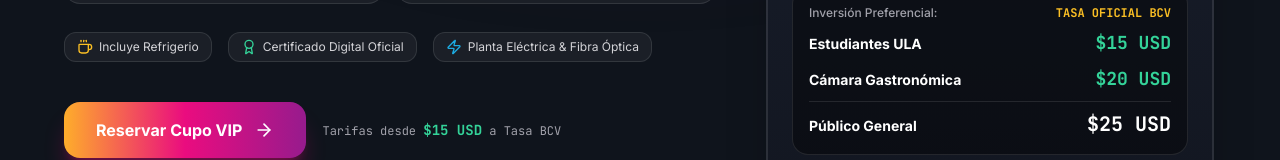
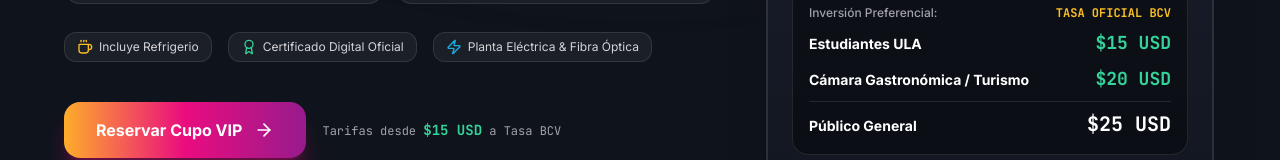
Before and after one commit to dazajulio/inteligencia-neuronal, a Next.js app: page /ia in a window 1280 px wide. Shown: the part 745-905 px from the top of the page. Built offline with nearby package versions, Linux system fonts and the light colour scheme; no server answers; the database is empty.

Commit message:
feat(ia): incluir Camara de Turismo en tarifa gremial de  USD

```diff
--- a/app/api/course-register/route.ts
+++ b/app/api/course-register/route.ts
@@ -50,9 +50,9 @@ export async function GET(req: NextRequest) {
           const key = o.folio || o.id || o.customer_email;
           if (key && !map.has(key)) {
             const isUla = o.course_title?.toLowerCase().includes("ula");
-            const isCamara = o.course_title?.toLowerCase().includes("cámara") || o.course_title?.toLowerCase().includes("camara");
+            const isCamara = o.course_title?.toLowerCase().includes("cámara") || o.course_title?.toLowerCase().includes("camara") || o.course_title?.toLowerCase().includes("turismo");
             const tier = isUla ? "ula" : isCamara ? "camara" : "general";
-            const tierLabel = isUla ? "Estudiantes ULA ($15)" : isCamara ? "Agremiados Cámara Gastronómica ($20)" : "Público General ($25)";
+            const tierLabel = isUla ? "Estudiantes ULA ($15)" : isCamara ? "Agremiados Cámara Gastronómica y Cámara de Turismo ($20)" : "Público General ($25)";
             const org = o.course_title?.includes("(") ? o.course_title.split("(")[1]?.split(")")[0] : "No especificado";
 
             map.set(key, {
--- a/app/ia/page.tsx
+++ b/app/ia/page.tsx
@@ -127,7 +127,7 @@ export default function WorkshopIaLandingPage() {
       case "ula":
         return "Estudiantes ULA ($15 USD)";
       case "camara":
-        return "Agremiados Cámara Gastronómica ($20 USD)";
+        return "Agremiados Cámara Gastronómica y Cámara de Turismo ($20 USD)";
       case "general":
         return "Público General / Freelancers ($25 USD)";
       default:
@@ -190,7 +190,7 @@ export default function WorkshopIaLandingPage() {
     }
 
     if (selectedTier === "camara" && !organizationOrId.trim()) {
-      setErrorMessage("Por favor indica el nombre de tu restaurante o comercio afiliado a la Cámara.");
+      setErrorMessage("Por favor indica el nombre de tu restaurante, empresa o comercio afiliado a la Cámara Gastronómica o Cámara de Turismo.");
       return;
     }
 
@@ -339,8 +339,8 @@ export default function WorkshopIaLandingPage() {
       a: "Sí, absolutamente. El Edificio Fullcowork (Salón VIP) cuenta con respaldo 100% de planta eléctrica y conexión de fibra óptica simétrica de alta velocidad.",
     },
     {
-      q: "¿Cómo aplico a la tarifa de Estudiante ULA o Agremiado a la Cámara?",
-      a: "Al llenar el formulario, selecciona la categoría correspondiente. Si eres estudiante ULA puedes adjuntar tu carnet en el formulario o presentarlo al ingresar. Si eres de la Cámara Gastronómica, solo indica el nombre de tu comercio afiliado.",
+      q: "¿Cómo aplico a la tarifa de Estudiante ULA o Agremiado a la Cámara Gastronómica / Cámara de Turismo?",
+      a: "Al llenar el formulario, selecciona la categoría correspondiente. Si eres estudiante ULA puedes adjuntar tu carnet en el formulario o presentarlo al ingresar. Si eres agremiado de la Cámara Gastronómica o de la Cámara de Turismo, solo indica el nombre de tu restaurante, empresa o comercio afiliado.",
     },
     {
       q: "¿Cómo se calcula el monto en Bolívares?",
@@ -547,7 +547,7 @@ export default function WorkshopIaLandingPage() {
                       <span className="text-lg font-black text-emerald-400 font-mono">$15 USD</span>
                     </div>
                     <div className="flex items-baseline justify-between">
-                      <span className="text-sm font-bold text-white">Cámara Gastronómica</span>
+                      <span className="text-sm font-bold text-white">Cámara Gastronómica / Turismo</span>
                       <span className="text-lg font-black text-emerald-400 font-mono">$20 USD</span>
                     </div>
                     <div className="flex items-baseline justify-between border-t border-white/10 pt-2">
@@ -795,7 +795,7 @@ export default function WorkshopIaLandingPage() {
               </button>
             </div>
 
-            {/* Tarifa 2: Agremiados Cámara Gastronómica */}
+            {/* Tarifa 2: Agremiados Cámara Gastronómica y Cámara de Turismo */}
             <div
               onClick={() => setSelectedTier("camara")}
               className={`rounded-3xl p-6 transition-all cursor-pointer relative border-2 flex flex-col justify-between ${
@@ -812,9 +812,9 @@ export default function WorkshopIaLandingPage() {
                   <Store className="w-5 h-5 text-amber-400" />
                 </div>
                 <div>
-                  <h3 className="text-xl font-bold text-white">Cámara Gastronómica</h3>
+                  <h3 className="text-xl font-bold text-white">Cámara Gastronómica y Cámara de Turismo</h3>
                   <p className="text-xs text-zinc-400 mt-1">
-                    Exclusivo para restaurantes, cafés y comercios afiliados a la Cámara de Mérida.
+                    Exclusivo para restaurantes, cafés, posadas, hoteles y empresas afiliadas a la Cámara Gastronómica y la Cámara de Turismo de Mérida.
                   </p>
                 </div>
                 <div className="space-y-1 pt-2">
@@ -990,7 +990,13 @@ export default function WorkshopIaLandingPage() {
                             : "bg-white/5 border-white/10 text-zinc-400 hover:text-white"
                         }`}
                       >
-                        <span className="capitalize">{tierKey === "ula" ? "Estudiante ULA" : tierKey === "camara" ? "Cámara Gastr." : "General"}</span>
+                        <span>
+                          {tierKey === "ula"
+                            ? "Estudiante ULA"
+                            : tierKey === "camara"
+                            ? "Cámara Gastronómica / Cámara de Turismo"
+                            : "General"}
+                        </span>
                         <span className="font-mono text-emerald-400 mt-1">${getTierPrice(tierKey)} USD</span>
                       </button>
                     ))}
@@ -1045,18 +1051,18 @@ export default function WorkshopIaLandingPage() {
                   />
                 </div>
 
-                {/* Campo condicional para Cámara Gastronómica */}
+                {/* Campo condicional para Cámara Gastronómica y Cámara de Turismo */}
                 {selectedTier === "camara" && (
                   <div>
                     <label className="block text-xs font-bold text-amber-300 uppercase tracking-wider mb-2">
-                      5. Nombre del Restaurante / Comercio Afiliado a la Cámara *
+                      5. Nombre del Restaurante / Empresa Afiliada (Cámara Gastronómica o Cámara de Turismo) *
                     </label>
                     <input
                       type="text"
                       required
                       value={organizationOrId}
                       onChange={(e) => setOrganizationOrId(e.target.value)}
-                      placeholder="Ej. Pizzería Bella Vista / Café Tulio"
+                      placeholder="Ej. Pizzería Bella Vista / Posada Los Andes"
                       className="w-full bg-amber-500/10 border border-amber-500/30 rounded-xl px-4 py-3 text-sm text-white focus:outline-none focus:border-amber-400 transition-colors"
                     />
                   </div>
```
